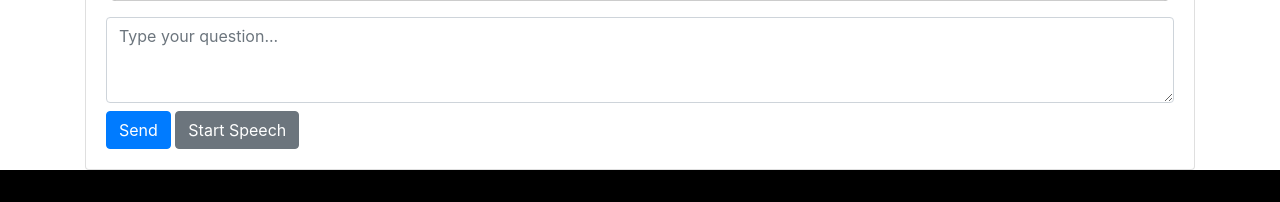
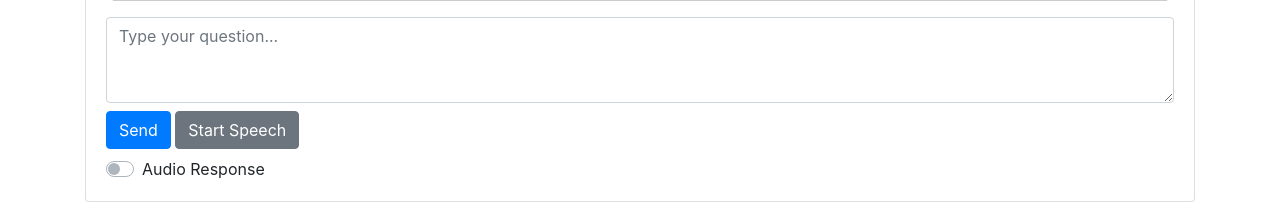
Before and after one commit to cmannion-meander/military-resume, a Flask app: page / in a window 1280 px wide, after a click on "Career Exploration Chat". Shown: the part 770-972 px from the top of the page. Before the commit the page ends 940 px from the top, so only its background shows below. Run offline with Flask 3, Linux system fonts and the light colour scheme; some libraries are stand-ins or nearby versions.

Commit message:
Add toggle for text to speech

```diff
--- a/templates/index.html
+++ b/templates/index.html
@@ -95,6 +95,10 @@
                     <textarea id="chatInput" class="form-control mt-3" placeholder="Type your question..." rows="3"></textarea>
                     <button onclick="sendMessage()" class="btn btn-primary mt-2">Send</button>
                     <button onclick="startVoiceInput()" class="btn btn-secondary mt-2" id="startSpeechButton">Start Speech</button>
+                    <div class="custom-control custom-switch mt-2">
+                        <input type="checkbox" class="custom-control-input" id="speechToggle">
+                        <label class="custom-control-label" for="speechToggle">Audio Response</label>
+                    </div>
                     <div id="loading" style="display: none;">Assistant is thinking...</div>
                 </div>
 
@@ -178,7 +182,11 @@
         .then(data => {
             showLoading(false);
             updateChatWindow('assistant', data.response);
-            speak(data.response); // Read out the response using text-to-speech
+            // Check if speech mode is enabled before speaking
+            var isSpeechEnabled = document.getElementById('speechToggle').checked;
+            if (isSpeechEnabled) {
+                speak(data.response); // Read out the response using text-to-speech only if toggle is on
+            }
         })
         .catch(error => {
             console.error('Error:', error);
```
